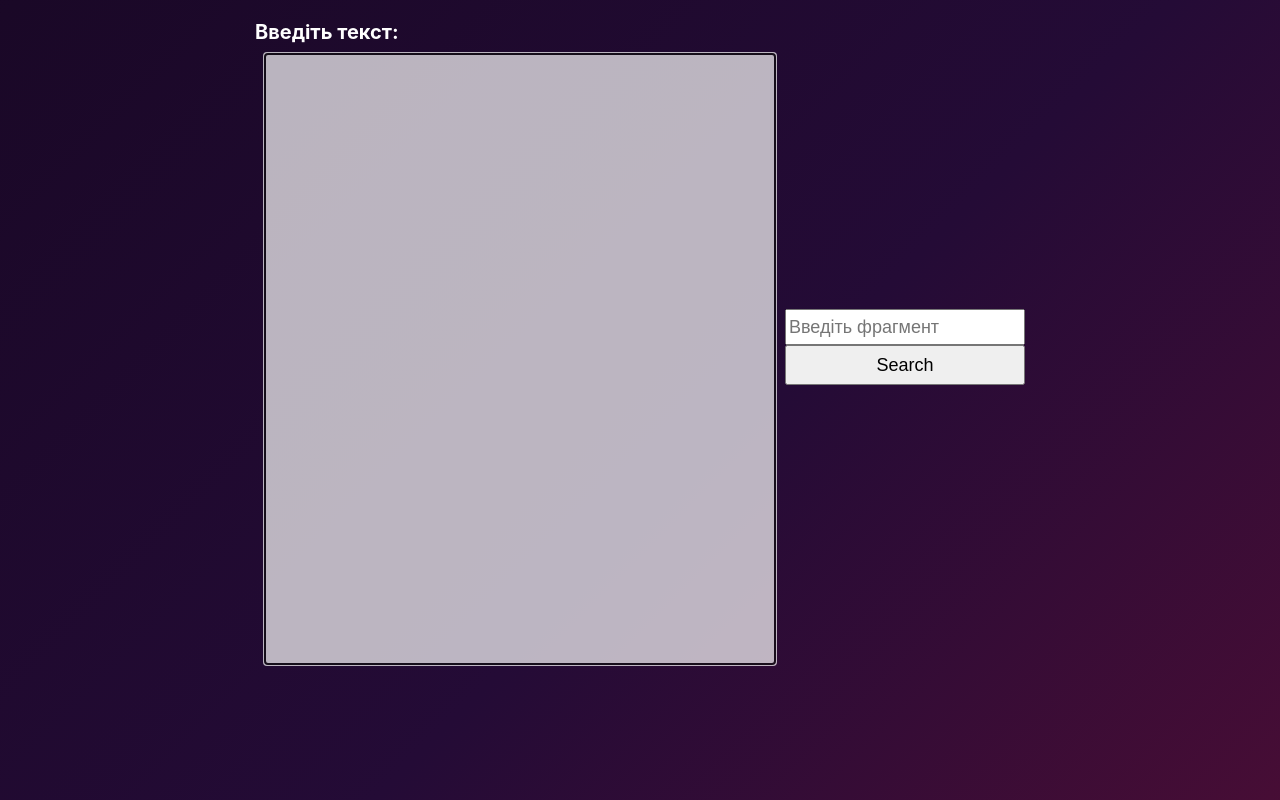
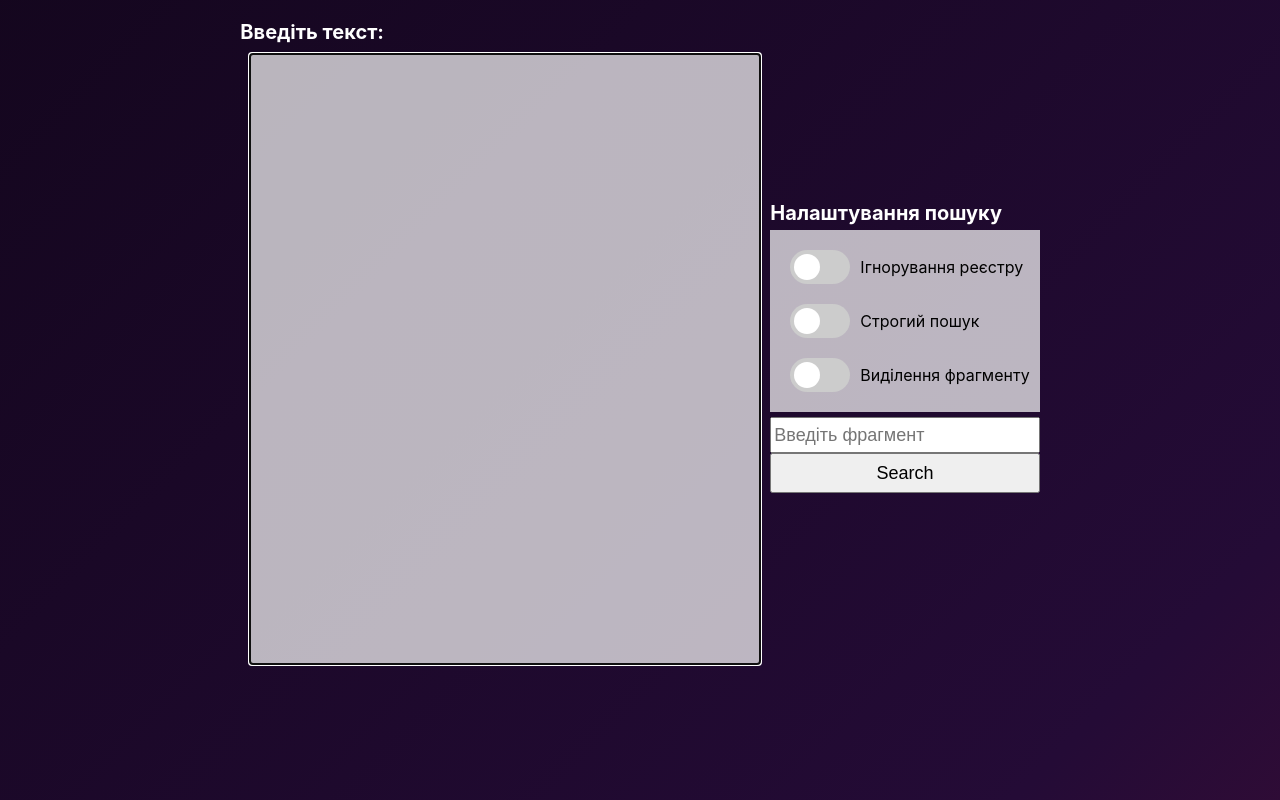
Before and after one commit to Stanislav-Vyhnan/coursework, a React (Create React App) app: page / in a window 1280 px wide. Built offline with nearby package versions, Linux system fonts and the light colour scheme.

Commit message:
Project in progress

```diff
--- a/src/App.js
+++ b/src/App.js
@@ -1,12 +1,10 @@
 import React from 'react';
 import './App.css';
 import Main from './components/Main';
-import Themes from './components/Themes';
 
 export default function App() {
     return (
         <div className="app">
-            <Themes />
             <Main />
         </div>
     );
--- a/src/components/Main/index.css
+++ b/src/components/Main/index.css
@@ -9,17 +9,16 @@ main {
     min-width: 500px;
     max-height: 600px;
     min-height: 600px;
-    opacity: 0.7;
+    background: rgba(255, 255, 255, 0.7);
     font-size: 20px;
     margin: 10px;
     padding: 5px;
-    background: white;
     overflow: auto;
     color: black;
 }
 
 .writeTxt span {
-    color: rgb(9, 189, 9);
+    color: rgb(255, 0, 0);
     font-weight: 500;
 }
 
@@ -32,10 +31,13 @@ b {
     display: flex;
     flex-direction: column;
 }
-
+.serch b {
+    margin-bottom: 5px;
+}
 .serch input {
     font-size: 18px;
     height: 30px;
+    margin-top: 5px;
 }
 
 .serch button {
@@ -50,3 +52,75 @@ b {
     box-shadow: 0 12px 16px 0 rgba(0, 0, 0, 0.24),
         0 17px 50px 0 rgba(0, 0, 0, 0.19);
 }
+
+.settings {
+    display: flex;
+    flex-direction: column;
+    background: rgba(255, 255, 255, 0.7);
+    padding: 10px;
+}
+.pin {
+    display: flex;
+    align-items: center;
+}
+/* The switch - the box around the slider */
+.switch {
+    position: relative;
+    display: inline-block;
+    width: 60px;
+    height: 34px;
+    margin: 10px;
+}
+
+/* Hide default HTML checkbox */
+.switch input {
+    display: none;
+}
+
+/* The slider */
+.slider {
+    position: absolute;
+    cursor: pointer;
+    top: 0;
+    left: 0;
+    right: 0;
+    bottom: 0;
+    background-color: #ccc;
+    -webkit-transition: 0.4s;
+    transition: 0.4s;
+}
+
+.slider:before {
+    position: absolute;
+    content: '';
+    height: 26px;
+    width: 26px;
+    left: 4px;
+    bottom: 4px;
+    background-color: white;
+    -webkit-transition: 0.4s;
+    transition: 0.4s;
+}
+
+input:checked + .slider {
+    background-color: rgb(20, 165, 12);
+}
+
+input:focus + .slider {
+    box-shadow: 0 0 1px rgb(20, 165, 12);
+}
+
+input:checked + .slider:before {
+    -webkit-transform: translateX(26px);
+    -ms-transform: translateX(26px);
+    transform: translateX(26px);
+}
+
+/* Rounded sliders */
+.slider.round {
+    border-radius: 34px;
+}
+
+.slider.round:before {
+    border-radius: 50%;
+}
--- a/src/components/Main/index.jsx
+++ b/src/components/Main/index.jsx
@@ -1,10 +1,16 @@
 import React, { useRef, useEffect } from 'react';
 import './index.css';
 import Result from '../Result';
+
 export default function WriteTxt() {
     const textRef = useRef(null);
     const fragmentRef = useRef(null);
-
+    const regRef = useRef(null);
+    const strictRef = useRef(null);
+    const selFragmRef = useRef(null);
+    // regRef.current.checked,
+    // strictRef.current.checked,
+    // selFragmRef.current.checked;
     useEffect(() => textRef.current.focus());
 
     const search = () => {
@@ -26,11 +32,34 @@ export default function WriteTxt() {
                     id="inputTxt"
                     className="writeTxt"
                     ref={textRef}
-                    title="Введіть текст"
                     contentEditable="true"
                 />
             </div>
             <div className="serch">
+                <b>Налаштування пошуку</b>
+                <div className="settings">
+                    <div className="pin">
+                        <label className="switch">
+                            <input type="checkbox" ref={regRef} />
+                            <span className="slider round"></span>
+                        </label>
+                        <span>Ігнорування реєстру</span>
+                    </div>
+                    <div className="pin">
+                        <label className="switch">
+                            <input type="checkbox" ref={strictRef} />
+                            <span className="slider round"></span>
+                        </label>
+                        <span>Строгий пошук</span>
+                    </div>
+                    <div className="pin">
+                        <label className="switch">
+                            <input type="checkbox" ref={selFragmRef} />
+                            <span className="slider round"></span>
+                        </label>
+                        <span>Виділення фрагменту</span>
+                    </div>
+                </div>
                 <input placeholder="Введіть фрагмент" ref={fragmentRef} />
                 <button onClick={search}>Search</button>
             </div>
--- a/src/components/Themes/index.jsx
+++ /dev/null
@@ -1,15 +0,0 @@
-import React from 'react';
-import styles from './index.module.css';
-
-export default function Themes() {
-    return (
-        <div className={styles.themes}>
-            <button>Themes</button>
-            <div className={styles.list}>
-                <p>Orange</p>
-                <p>Green</p>
-                <p>Default</p>
-            </div>
-        </div>
-    );
-}
--- a/src/components/Themes/index.module.css
+++ /dev/null
@@ -1,19 +0,0 @@
-.themes {
-    display: flex;
-    flex-direction: column;
-    align-items: center;
-    display: none;
-}
-
-.list {
-    display: none;
-    width: 200px;
-    background: black;
-    color: white;
-}
-
-.themes:hover .list {
-    display: flex;
-    flex-direction: column;
-    justify-content: center;
-}
```
